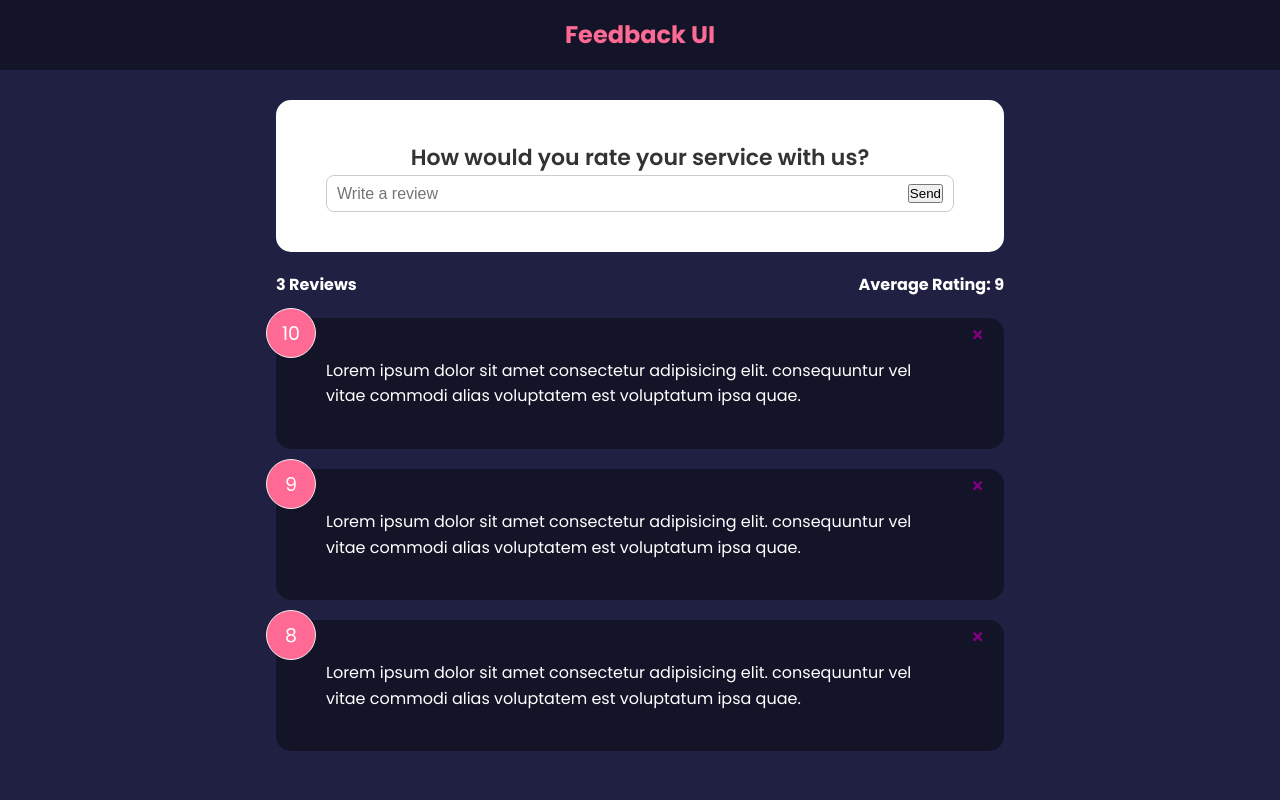
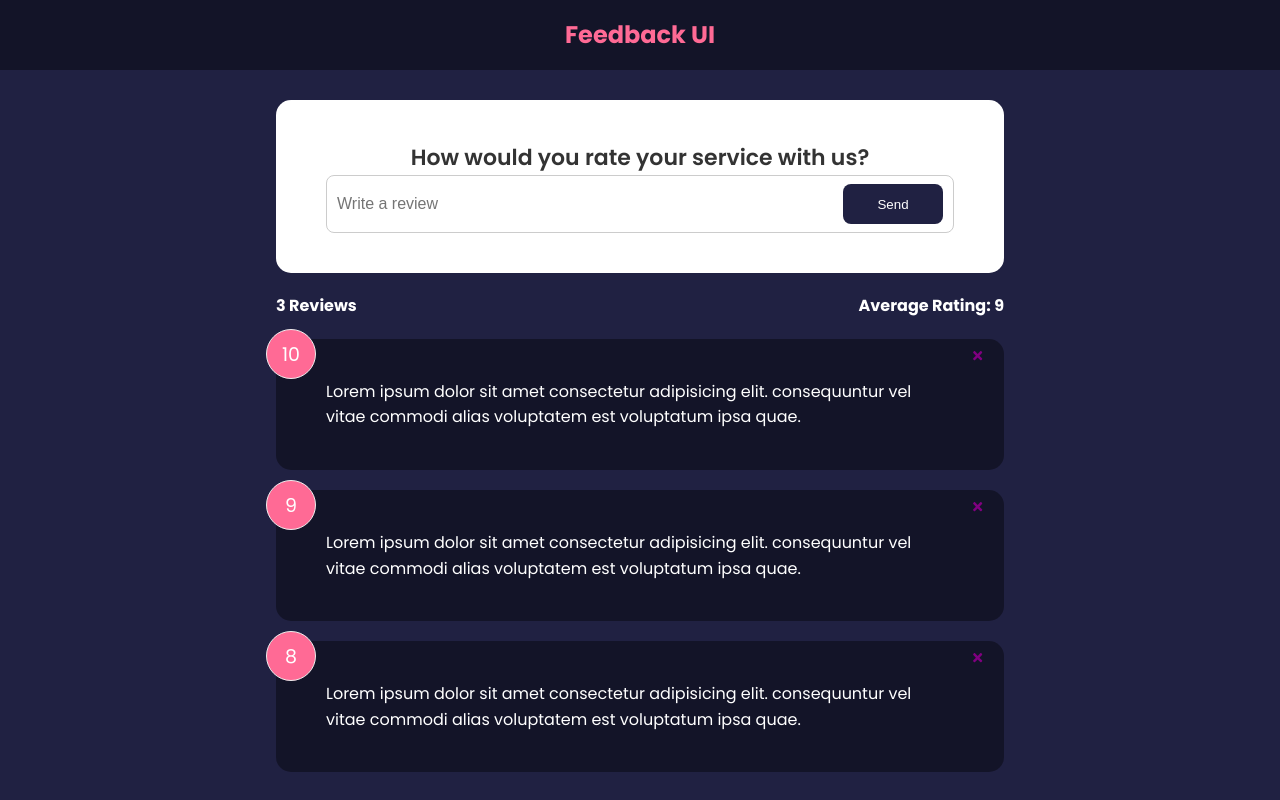
Before and after one commit to David-RMason/feedback-app, a React (Create React App) app: page / in a window 1280 px wide. Built offline with nearby package versions, Linux system fonts and the light colour scheme.

Commit message:
Feat: Create Button component

```diff
--- a/src/components/FeedbackForm.jsx
+++ b/src/components/FeedbackForm.jsx
@@ -1,5 +1,6 @@
 import { useState } from "react";
 import Card from "./shared/Card";
+import Button from "./shared/Button";
 
 export default function FeedbackForm() {
   const [text, setText] = useState("");
@@ -19,7 +20,9 @@ export default function FeedbackForm() {
             onChange={handleTextChange}
             value={text}
           ></input>
-          <button type="submit">Send</button>
+          <Button type="submit" isDisabled={false}>
+            Send
+          </Button>
         </div>
       </form>
     </Card>
--- /dev/null
+++ b/src/components/shared/Button.jsx
@@ -0,0 +1,12 @@
+export default function Button({
+  children,
+  theme = "primary",
+  type,
+  isDisabled = false,
+}) {
+  return (
+    <button type="type" disabled={isDisabled} className={`btn btn-${theme}`}>
+      {children}
+    </button>
+  );
+}
```
